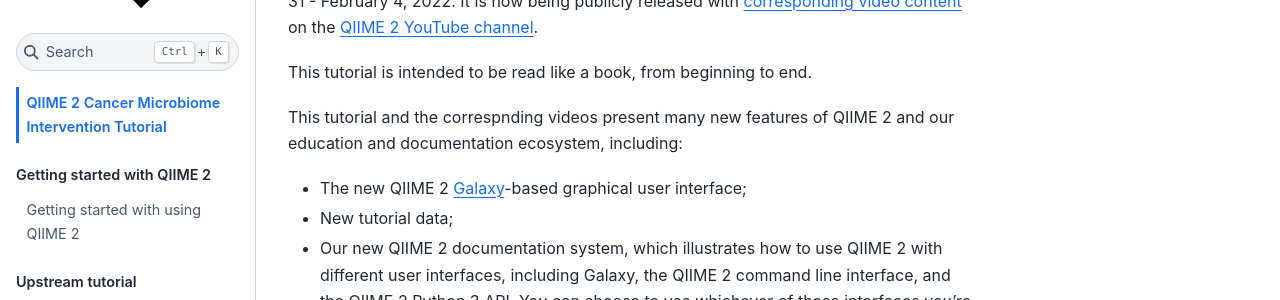
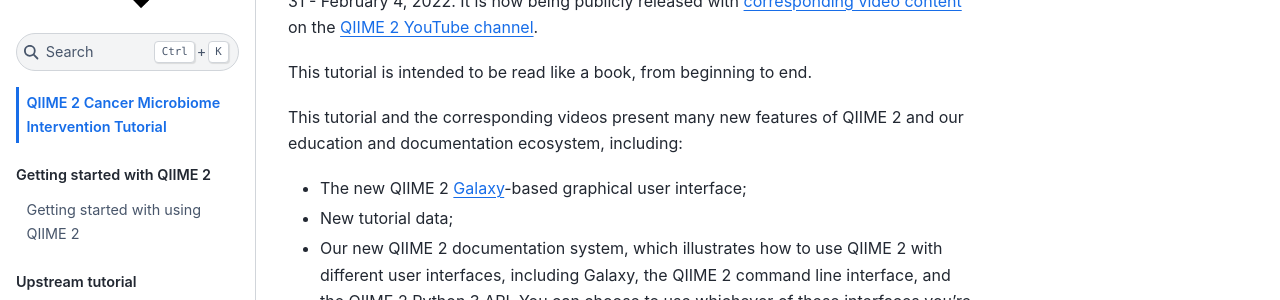
Before and after one commit to qiime2/cancer-microbiome-intervention-tutorial, a Jupyter Book: the page built from book/index.md, in a window 1280 px wide and 900 px high. Shown: the part 246-546 px from the top of the window. Built offline with Jupyter Book 1.0.4 settings and Sphinx 7.4.7 and the Sphinx Book theme 1.1.4, drawn with Linux system fonts in a browser that asks for light colours; cross-references to code outside the pages are shown as plain code; some of the changed text lies outside the part shown.

Commit message:
Fixed minor typos

```diff
--- a/book/index.md
+++ b/book/index.md
@@ -8,7 +8,7 @@
 
 This tutorial is intended to be read like a book, from beginning to end.
 
-This tutorial and the correspnding videos present many new features of QIIME 2
+This tutorial and the corresponding videos present many new features of QIIME 2
 and our education and documentation ecosystem, including:
 
 * The new QIIME 2 [Galaxy](https://usegalaxy.org/)-based graphical user
```
Also changed, not shown: other parts of book/index.md (+1 -1 lines), book/030-tutorial-downstream/080-longitudinal.md (+1 -1 lines).
